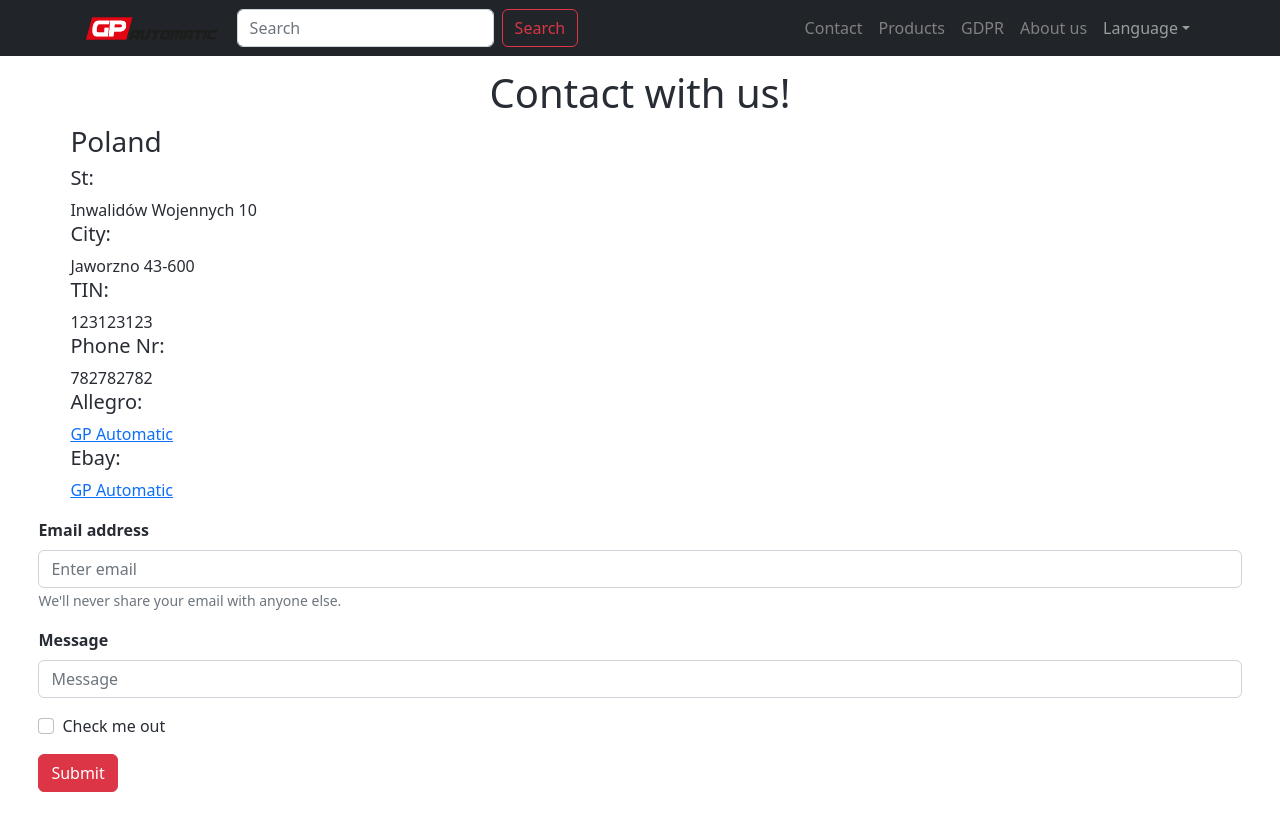
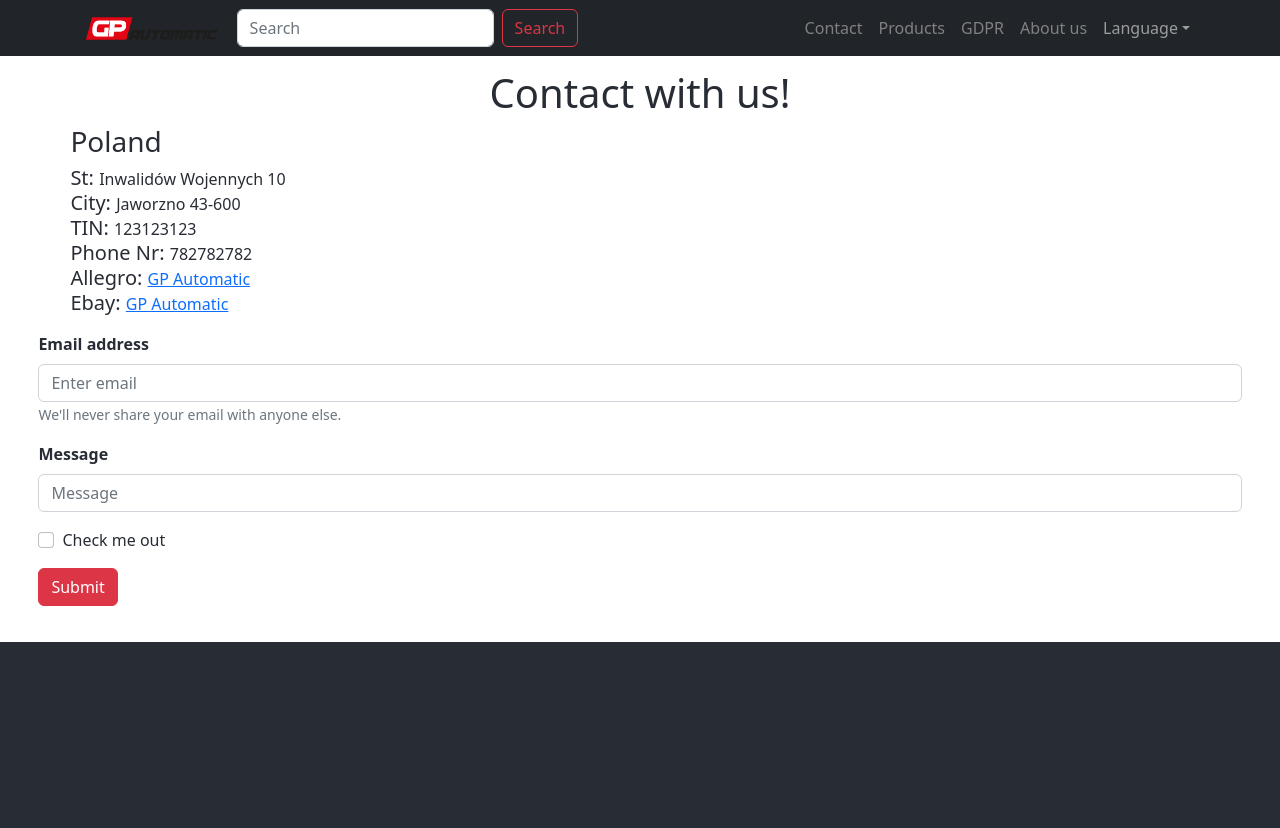
Before and after one commit to opielapatryk/mernshop4client, a React (Create React App) app: page / in a window 1280 px wide. After the commit the page ends 800 px from the top, so only its background shows below. Built offline with nearby package versions, Linux system fonts and the light colour scheme.

Commit message:
contact fix

```diff
--- a/src/components/Contact.js
+++ b/src/components/Contact.js
@@ -15,22 +15,22 @@ function Contact() {
                 <h3>Poland</h3>
             </li>
             <li>
-                <h5>St:</h5>Inwalidów Wojennych 10
+                <h5 style={{display:"inline"}}>St: </h5>Inwalidów Wojennych 10
             </li>
             <li>
-                <h5>City:</h5> Jaworzno 43-600
+                <h5 style={{display:"inline"}}>City: </h5>Jaworzno 43-600
             </li>
             <li>
-                <h5>TIN:</h5> 123123123
+                <h5 style={{display:"inline"}}>TIN: </h5>123123123
             </li>
             <li>
-                <h5>Phone Nr:</h5>782782782
+                <h5 style={{display:"inline"}}>Phone Nr: </h5>782782782
             </li>
             <li>
-              <h5>Allegro:</h5><a href='https://allegro.pl/uzytkownik/GPAutomatic' rel="noopener noreferrer" target={"_blank"}>GP Automatic</a>
+              <h5 style={{display:"inline"}}>Allegro: </h5><a href='https://allegro.pl/uzytkownik/GPAutomatic' rel="noopener noreferrer" target={"_blank"}>GP Automatic</a>
             </li>
             <li>
-              <h5>Ebay:</h5><a href='https://www.ebay.com/' rel="noopener noreferrer" target={"_blank"}>GP Automatic</a>
+              <h5 style={{display:"inline"}}>Ebay: </h5><a href='https://www.ebay.com/' rel="noopener noreferrer" target={"_blank"}>GP Automatic</a>
             </li>
         </ul>
       </div>
```
